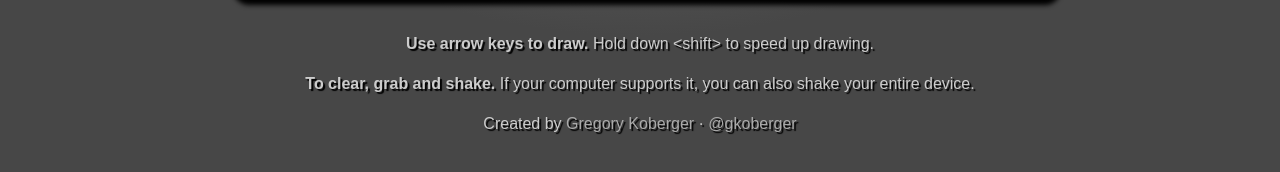
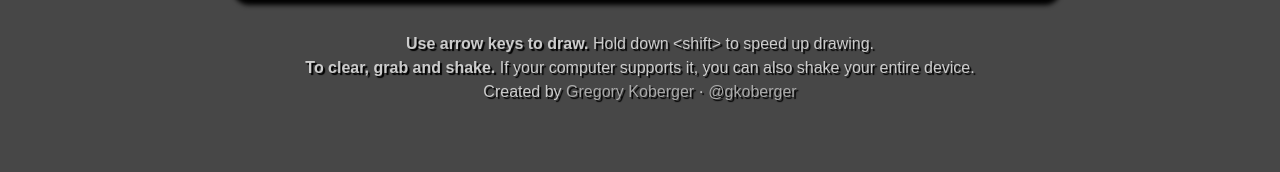
Before and after one commit to gkoberger/etch, a plain HTML site: page index.html in a window 1280 px wide. Shown: the part 624-796 px from the top of the page. Drawn offline with Linux system fonts and the light colour scheme.

Commit message:
Fix spacing in footer

```diff
--- a/css/style.css
+++ b/css/style.css
@@ -102,6 +102,11 @@ footer div {
     text-shadow: 0 0;
 }
 
+footer p {
+    margin: 0;
+    padding: 0;
+}
+
 footer p a,
 footer p a:visited {
     color: #AAA;
```
